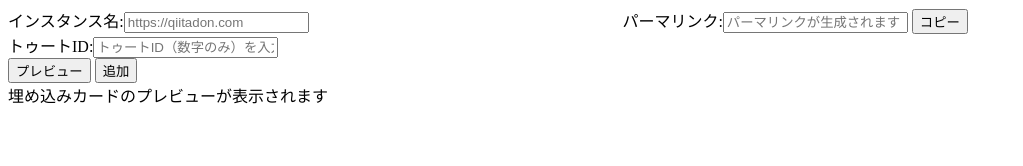
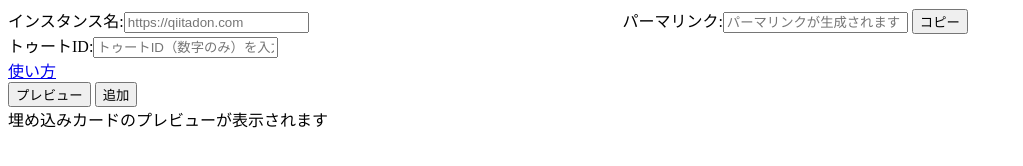
Before and after one commit to Qithub-BOT/mastogetter, a plain HTML site: page index.html in a window 1280 px wide. Shown: the whole page, without its empty margins (0-1023 px from the left). Drawn offline with Linux system fonts and the light colour scheme.

Commit message:
Update index.html

```diff
--- a/index.html
+++ b/index.html
@@ -14,7 +14,8 @@
 			<form>
 				<div>
 					<label for="instance">インスタンス名:</label><input type="text" placeholder="https://qiitadon.com" id="instance"><br>
-					<label for="toot-id">トゥートID:</label><input type="text" placeholder="トゥートID（数字のみ）を入力して下さい" id="toot-id">
+					<label for="toot-id">トゥートID:</label><input type="text" placeholder="トゥートID（数字のみ）を入力して下さい" id="toot-id"><br>
+					<a href="https://github.com/hidao80/mastogetter/blob/master/README.md">使い方</a>
 				</div>
 				<input type="button" value="プレビュー" onclick="showPreview()">
 				<input type="button" value="追加" onclick="addCard()">
```
